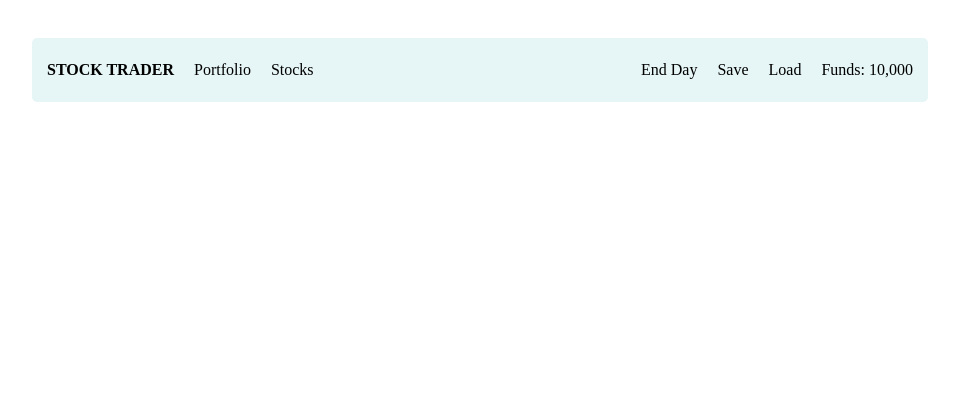
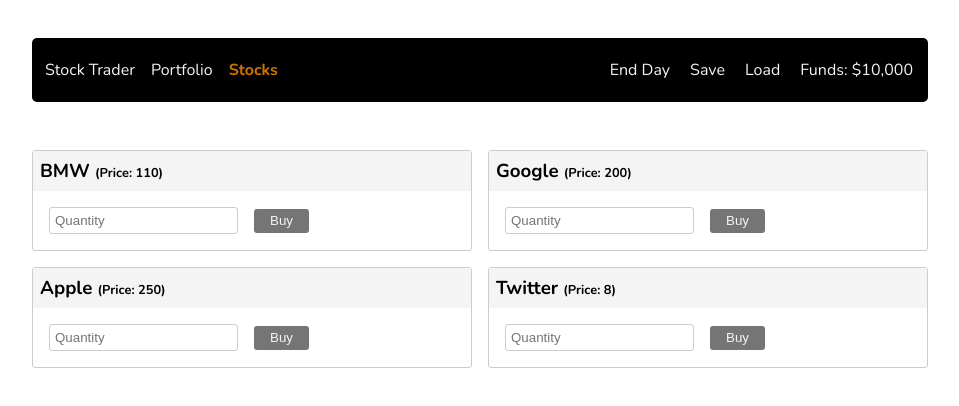
Before and after one commit to AmauriMarcos/stock-trader, a Vue app: page /stocks in a window 1280 px wide. Shown: the top 406 px of the page, without its empty margins (160-1119 px from the left). Built offline with nearby package versions, Linux system fonts and the light colour scheme.

Commit message:
add prices

```diff
--- a/public/index.html
+++ b/public/index.html
@@ -5,6 +5,7 @@
     <meta http-equiv="X-UA-Compatible" content="IE=edge">
     <meta name="viewport" content="width=device-width,initial-scale=1.0">
     <link rel="icon" href="<%= BASE_URL %>favicon.ico">
+    <link href="https://fonts.googleapis.com/css2?family=Nunito:wght@200;400;700;800&display=swap" rel="stylesheet">
     <title><%= htmlWebpackPlugin.options.title %></title>
   </head>
   <body>
--- a/src/App.vue
+++ b/src/App.vue
@@ -4,9 +4,9 @@
         <div class="header">
             <div class="header__start">
                <ul>
-                 <li>Stock Trader</li>
-                 <li>Portfolio</li>
-                 <li>Stocks</li>
+                 <router-link tag='a' to='/' active-class="active" exact="/">Stock Trader</router-link>
+                 <router-link tag='a' to='/portfolio' active-class="active">Portfolio</router-link>
+                 <router-link tag='a' to='/stocks' active-class="active">Stocks</router-link>
                </ul>
             </div>
             <div class="header__end">
@@ -14,7 +14,7 @@
                  <li>End Day</li>
                  <li>Save</li>
                  <li>Load</li>
-                 <li>Funds: {{ funds }}</li>
+                 <li>Funds: ${{ funds }}</li>
                </ul>
             </div>
         </div>
@@ -46,16 +46,36 @@
      margin: 0
    }
 
+  html{
+    font-family: 'Nunito', sans-serif;
+  }
+
   ul{
     list-style: none;
     display: flex;
-
+    align-items: center;
   }
 
   li{
     padding: 10px;
+    color: #f4f4f4;
   }
 
+  a{
+    text-decoration: none;
+    color: #f4f4f4;
+    margin: .5rem;
+  }
+
+  a:focus{
+    outline: none;
+  }
+
+  .active{
+    color: #cf7500;
+    font-weight: bold;
+
+  }
   .header__start li:first-child{
     text-transform: uppercase;
     font-weight: bold;
@@ -68,7 +88,7 @@
   .header{
     height: 4rem;
     padding: 5px;
-    background-color: rgb(230, 245, 245);
+    background-color: #000;
     display: flex;
     border-radius: 5px;
     justify-content: space-between;
--- a/src/router/index.js
+++ b/src/router/index.js
@@ -1,6 +1,8 @@
 import Vue from "vue";
 import VueRouter from "vue-router";
 import Home from "../views/Home.vue";
+import Stocks from "../views/Stocks.vue";
+import Portfolio from "../views/Portfolio.vue";
 
 Vue.use(VueRouter);
 
@@ -11,13 +13,14 @@
     component: Home
   },
   {
-    path: "/about",
-    name: "About",
-    // route level code-splitting
-    // this generates a separate chunk (about.[hash].js) for this route
-    // which is lazy-loaded when the route is visited.
-    component: () =>
-      import(/* webpackChunkName: "about" */ "../views/About.vue")
+    path: "/stocks",
+    name: "Stocks",
+    component: Stocks
+  },
+  {
+    path: "/portfolio",
+    name: "Portfolio",
+    component: Portfolio
   }
 ];
 
--- a/src/store/index.js
+++ b/src/store/index.js
@@ -5,11 +5,28 @@
 
 export const store = new Vuex.Store({
    state: {
-      funds: 10000
+      funds: 10000,
+      prices: [
+        {
+          bmw: 110
+        },
+        {
+          google: 200
+        },
+        {
+          apple: 250
+        },
+        {
+          twitter: 8
+        }
+      ]
    },
    getters: {
      formatNumber: state => {
-      return state.funds.toString().replace(/(\d)(?=(\d{3})+(?!\d))/g, '$1,')
+       return state.funds.toString().replace(/(\d)(?=(\d{3})+(?!\d))/g, '$1,')
+     },
+     getPrices: state => {
+       return state.prices
      }
    }
 })
--- a/src/views/About.vue
+++ b/src/views/Portfolio.vue
@@ -1,5 +1,5 @@
 <template>
   <div>
-
+     <h1>PORTFOLIO PAGE!</h1>
   </div>
 </template>
--- /dev/null
+++ b/src/views/Stocks.vue
@@ -0,0 +1,85 @@
+<template>
+  <div class="stocks">
+
+     <div class="bmw box">
+       <div class="bar">
+          <h3>BMW <span>(Price: {{getPrices[0].bmw}})</span></h3>
+       </div>
+       <input type="text" placeholder="Quantity">
+       <button>Buy</button>
+     </div>
+
+     <div class="google box">
+       <div class="bar">
+         <h3>Google <span>(Price: {{getPrices[1].google}})</span></h3>
+       </div>
+       <input type="text" placeholder="Quantity">
+       <button>Buy</button>
+     </div>
+
+     <div class="apple box">
+       <div class="bar">
+         <h3>Apple <span>(Price: {{getPrices[2].apple}})</span></h3>
+       </div>
+       <input type="text" placeholder="Quantity">
+       <button>Buy</button>
+     </div>
+
+     <div class="twitter box">
+       <div class="bar">
+         <h3>Twitter <span>(Price: {{getPrices[3].twitter}})</span></h3>
+       </div>
+       <input type="text" placeholder="Quantity">
+       <button>Buy</button>
+     </div>
+  </div>
+</template>
+
+<script>
+export default {
+   computed: {
+     getPrices(){
+       return this.$store.getters.getPrices;
+     }
+   }
+}
+</script>
+
+<style lang="scss">
+   input{
+
+     border-radius: 3px;
+     border: 1px solid #ccc;
+     padding: 5px;
+     margin: 1rem;
+     outline: none;
+   }
+
+  button{
+     padding: .3rem 1rem;
+     background-color: rgb(117, 117, 117);
+     color: #f4f4f4;
+     border-radius: 3px;
+     border: none;
+  }
+
+  span{
+    font-size: .8rem;
+  }
+
+  .stocks{
+    display: grid;
+    grid-template-columns: repeat(auto-fit, minmax(350px, 1fr));
+    gap: 1rem;
+  }
+
+  .box{
+    border: 1px solid #ccc;
+    border-radius: 3px;
+  }
+
+  .bar{
+    padding: 7px;
+    background-color: #f4f4f4;
+  }
+</style>
```
